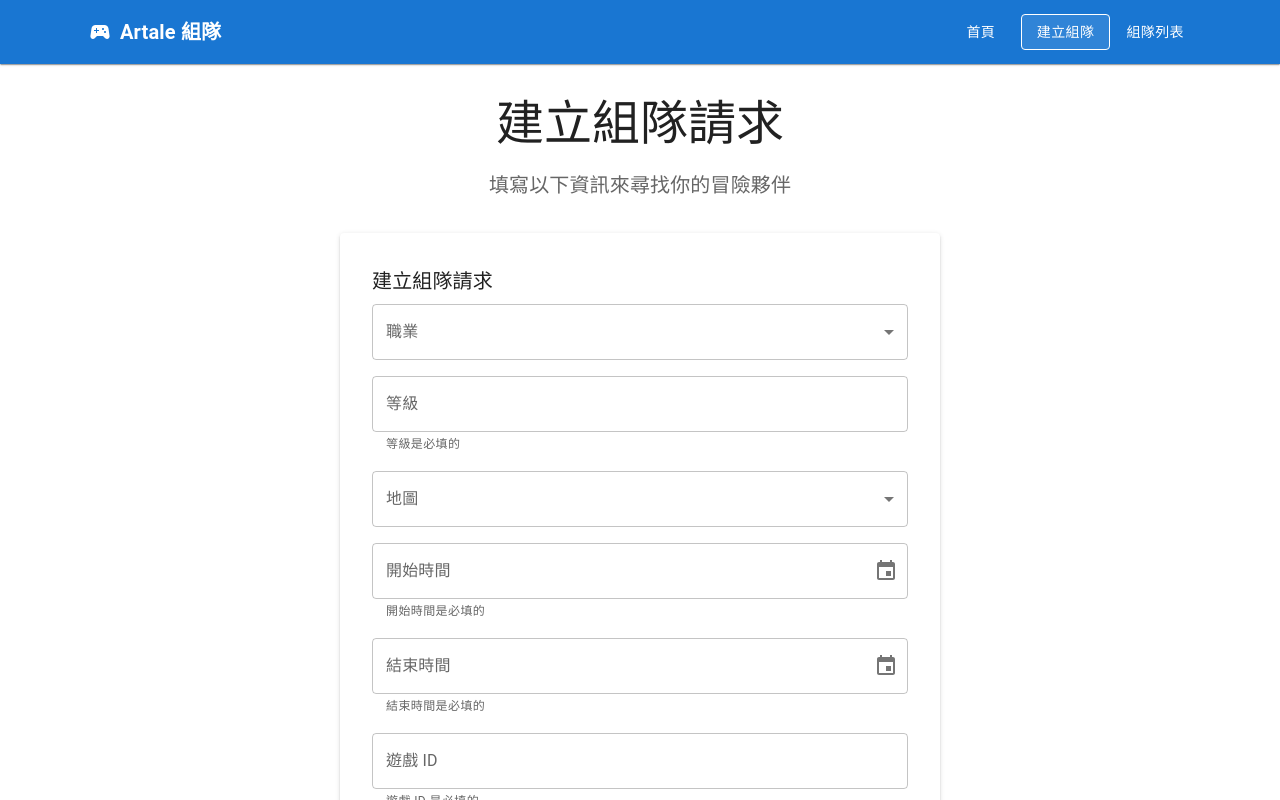
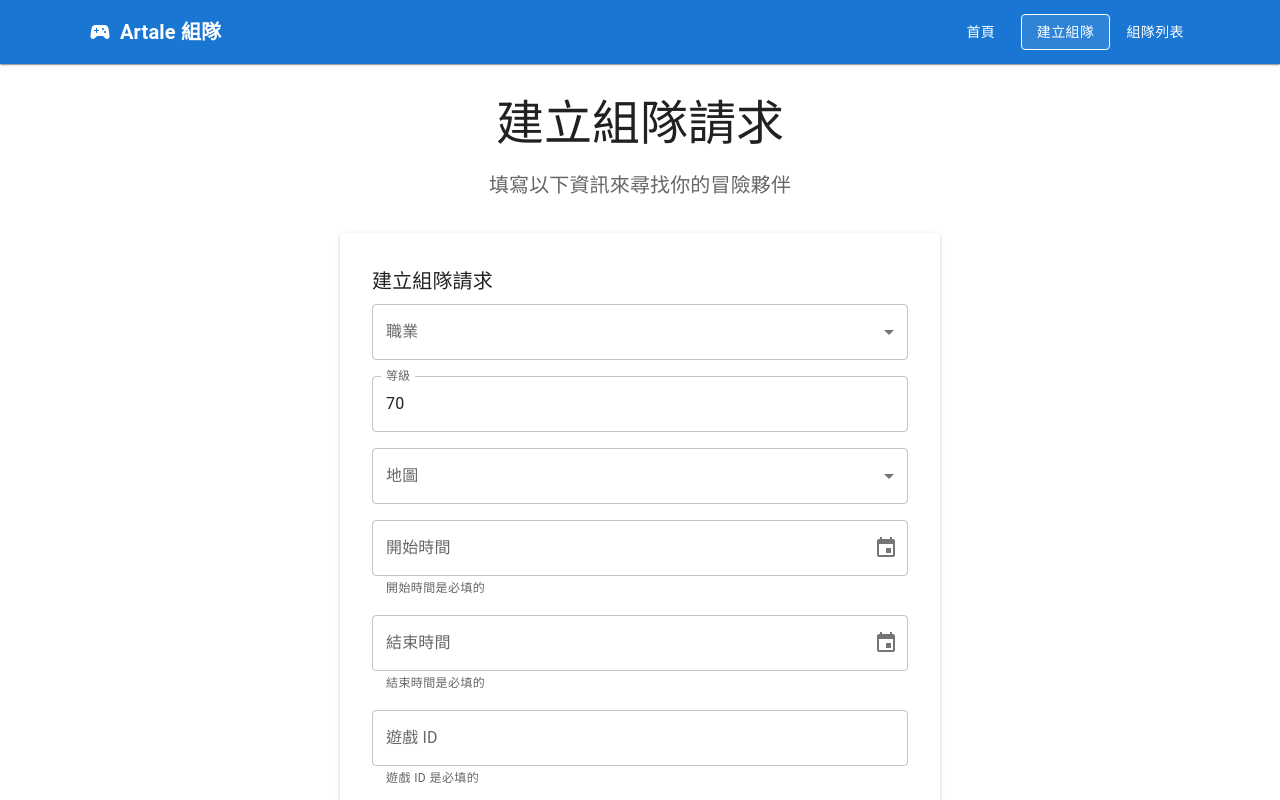
Before and after one commit to anthea-wu/play-with-me-in-artale, a Next.js app: page /create in a window 1280 px wide. Shown: the top 800 px of the page. Built offline with nearby package versions, Linux system fonts and the light colour scheme; what @mui/material-nextjs would draw is missing.

Commit message:
fix: cannot set level

```diff
--- a/src/components/GroupForm/GroupFormProvider.tsx
+++ b/src/components/GroupForm/GroupFormProvider.tsx
@@ -34,6 +34,9 @@ export default function GroupFormProvider({ children, onSubmit, onSuccess }: Gro
 
   const methods = useForm<CreateGroupInput>({
     resolver: zodResolver(CreateGroupSchema),
+    defaultValues: {
+      level: 70,
+    }
   });
 
   const handleSubmit = async (data: CreateGroupInput) => {
@@ -56,7 +59,7 @@ export default function GroupFormProvider({ children, onSubmit, onSuccess }: Gro
   return (
     <GroupFormContext.Provider value={{ submitError, submitSuccess, isSubmitting }}>
       <FormProvider {...methods}>
-        <form onSubmit={methods.handleSubmit(handleSubmit)}>
+        <form onSubmit={(e) => { e.preventDefault(); methods.handleSubmit(handleSubmit)(e); }}>
           {children}
         </form>
       </FormProvider>
--- a/src/components/GroupForm/LevelField.tsx
+++ b/src/components/GroupForm/LevelField.tsx
@@ -11,14 +11,22 @@ export default function LevelField() {
     <Controller
       name="level"
       control={control}
-      render={({ field }) => (
+      render={({ field: { onChange, value, ...field } }) => (
         <TextField
           {...field}
+          value={value || ''}
+          onChange={(e) => onChange(e.target.value ? Number(e.target.value) : 0)}
+          onKeyDown={(e) => {
+            if (!/[0-9]/.test(e.key) &&
+                !['Backspace', 'Delete', 'Tab', 'ArrowLeft', 'ArrowRight', 'ArrowUp', 'ArrowDown'].includes(e.key)) {
+              e.preventDefault();
+            }
+          }}
           label="等級"
           type="number"
           inputProps={{ min: 70 }}
           error={!!errors.level}
-          helperText={errors.level?.message || '等級是必填的'}
+          helperText={errors.level?.message ?? ''}
           fullWidth
         />
       )}
--- a/src/lib/validations.ts
+++ b/src/lib/validations.ts
@@ -17,9 +17,7 @@ export const CreateGroupSchema = z.object({
   job: z.nativeEnum(JobEnum, {
     message: 'Job must be either 龍騎士 or 祭司'
   }),
-  level: z.number({
-    message: 'Level must be a number'
-  }).int().min(70, 'Level must be at least 70'),
+  level: z.number().int('請輸入整數').min(70, '目前開放的最低等級是 70 等'),
   map: z.nativeEnum(MapEnum, {
     message: 'Map must be DT, PW, or CD'
   }),
```
